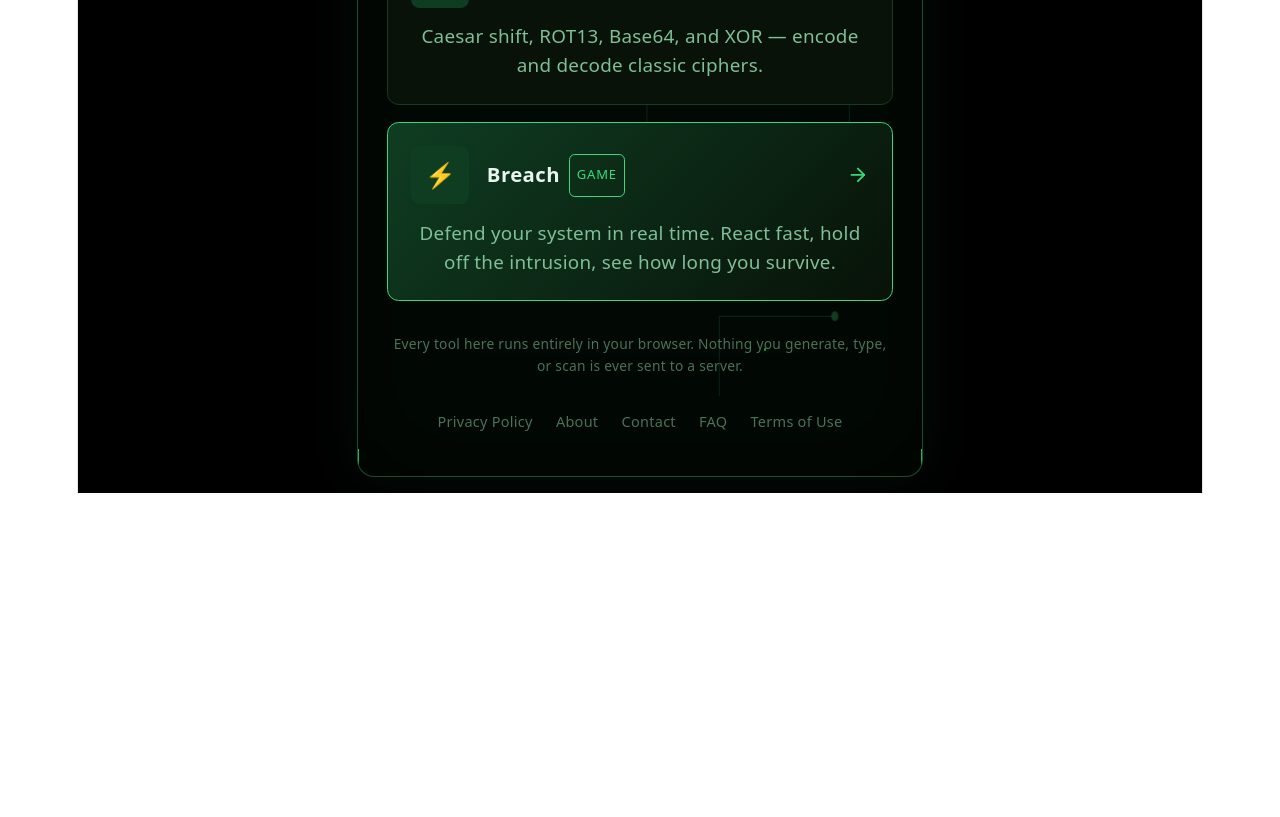
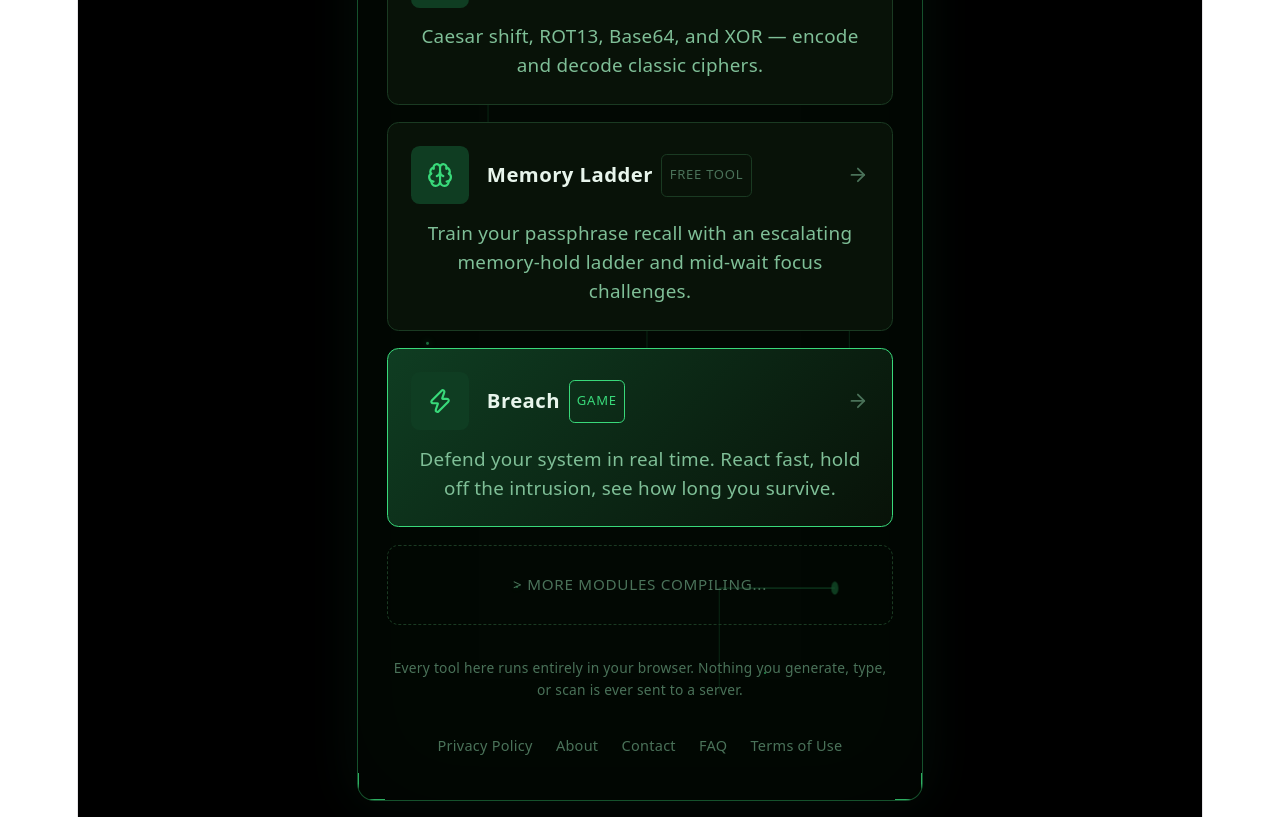
Before and after one commit to thatcodingman/cipherforge, a React (Vite) app: page / in a window 1280 px wide. Shown: the part 540-1357 px from the top of the page. Before the commit the page ends 1033 px from the top, so only its background shows below. Built offline with nearby package versions, Linux system fonts and the light colour scheme.

Commit message:
fix broken ITEMS array, merge Breach into hover list

```diff
--- a/src/pages/Hub.jsx
+++ b/src/pages/Hub.jsx
@@ -1,14 +1,20 @@
 import { useState, useEffect, Component } from "react";
-import { Key, Shuffle, ArrowRight } from "lucide-react";
-import { C, fontMono, CipherFonts, CipherFrameStyles, CipherBackdrop, FrameFX, Mascot, BootSequence } from "../components/CipherChrome";
+import { Key, Shuffle, Brain, Zap, ArrowRight } from "lucide-react";import { C, fontMono, CipherFonts, CipherFrameStyles, CipherBackdrop, FrameFX, Mascot, BootSequence } from "../components/CipherChrome";
 
-// Both tools now live in one list, so every tile gets the same hover
-// animation, icon treatment, and layout — no more one-off hardcoded tiles.
+// Every tile — including Breach — lives in this one list now, so every
+// single one gets identical hover animation (lift, glow, icon scale, arrow
+// slide). Breach previously lived as a separate hardcoded block below this
+// map with no hover handlers at all, so it was the one tile that didn't
+// react to being hovered.
 const ITEMS = [
   { key: "generator", icon: Key, title: "Password Generator", tag: "Free tool",
     desc: "Cryptographically secure passwords and a live strength scanner with real crack-time estimates.", href: "/generator" },
   { key: "cipher", icon: Shuffle, title: "Cipher Playground", tag: "Free tool",
     desc: "Caesar shift, ROT13, Base64, and XOR — encode and decode classic ciphers.", href: "/cipher" },
+  { key: "memory", icon: Brain, title: "Memory Ladder", tag: "Free tool",
+    desc: "Train your passphrase recall with an escalating memory-hold ladder and mid-wait focus challenges.", href: "/memory" },
+  { key: "breach", icon: Zap, title: "Breach", tag: "Game",
+    desc: "Defend your system in real time. React fast, hold off the intrusion, see how long you survive.", href: "/breach", featured: true },
 ];
 
 class ErrorBoundary extends Component {
@@ -77,7 +83,8 @@ function HubInner() {
                   onMouseLeave={function () { setHovered(null); }}
                   style={{
                     display: "block", textDecoration: "none", color: "inherit",
-                    background: C.card, border: "1px solid " + (isHovered ? C.accent : C.border), borderRadius: 8,
+                    background: item.featured ? "linear-gradient(135deg, " + C.accentDark + ", " + C.card + ")" : C.card,
+                    border: "1px solid " + (isHovered || item.featured ? C.accent : C.border), borderRadius: 8,
                     padding: "16px 16px", marginBottom: 12,
                     transition: "border-color 0.2s ease, transform 0.2s ease, box-shadow 0.2s ease",
                     transform: isHovered ? "translateY(-2px)" : "translateY(0)",
@@ -95,8 +102,8 @@ function HubInner() {
                     <div style={{ flex: 1, minWidth: 0 }}>
                       <div style={{ display: "flex", alignItems: "center", gap: 6 }}>
                         <span style={{ fontSize: 14, fontWeight: 700, letterSpacing: 0.3 }}>{item.title}</span>
-                        <span style={{ fontSize: 9, color: C.mute, textTransform: "uppercase",
-                          letterSpacing: 0.5, border: "1px solid " + C.border, borderRadius: 4, padding: "1px 5px" }}>
+                        <span style={{ fontSize: 9, color: item.featured ? C.accent : C.mute, textTransform: "uppercase",
+                          letterSpacing: 0.5, border: "1px solid " + (item.featured ? C.accent : C.border), borderRadius: 4, padding: "1px 5px" }}>
                           {item.tag}
                         </span>
                       </div>
@@ -109,29 +116,14 @@ function HubInner() {
               );
             })}
 
-            <a href="/breach" style={{
-              display: "block", textDecoration: "none", color: "inherit",
-              background: "linear-gradient(135deg, " + C.accentDark + ", " + C.card + ")",
-              border: "1px solid " + C.accent, borderRadius: 8, padding: "16px 16px", marginBottom: 4,
+            <div style={{
+              border: "1px dashed " + C.border, borderRadius: 8, padding: "14px 16px", marginTop: 4,
+              textAlign: "center",
             }}>
-              <div style={{ display: "flex", alignItems: "center", gap: 12 }}>
-                <div style={{ width: 40, height: 40, borderRadius: 6, background: C.accentDark,
-                  display: "flex", alignItems: "center", justifyContent: "center", flexShrink: 0 }}>
-                  <span style={{ fontSize: 17 }}>⚡</span>
-                </div>
-                <div style={{ flex: 1, minWidth: 0 }}>
-                  <div style={{ display: "flex", alignItems: "center", gap: 6 }}>
-                    <span style={{ fontSize: 14, fontWeight: 700, letterSpacing: 0.3 }}>Breach</span>
-                    <span style={{ fontSize: 9, color: C.accent, textTransform: "uppercase",
-                      letterSpacing: 0.5, border: "1px solid " + C.accent, borderRadius: 4, padding: "1px 5px" }}>Game</span>
-                  </div>
-                </div>
-                <ArrowRight size={15} color={C.accent} />
-              </div>
-              <p style={{ fontSize: 13, color: C.sub, margin: "10px 0 0", lineHeight: 1.55 }}>
-                Defend your system in real time. React fast, hold off the intrusion, see how long you survive.
+              <p style={{ fontSize: 10.5, color: C.mute, margin: 0, letterSpacing: 0.5 }}>
+                &gt; MORE MODULES COMPILING...
               </p>
-            </a>
+            </div>
 
             <p style={{ fontSize: 9.5, color: C.mute, textAlign: "center", marginTop: 22, lineHeight: 1.6 }}>
               Every tool here runs entirely in your browser. Nothing you generate, type, or scan is ever sent to a server.
```
